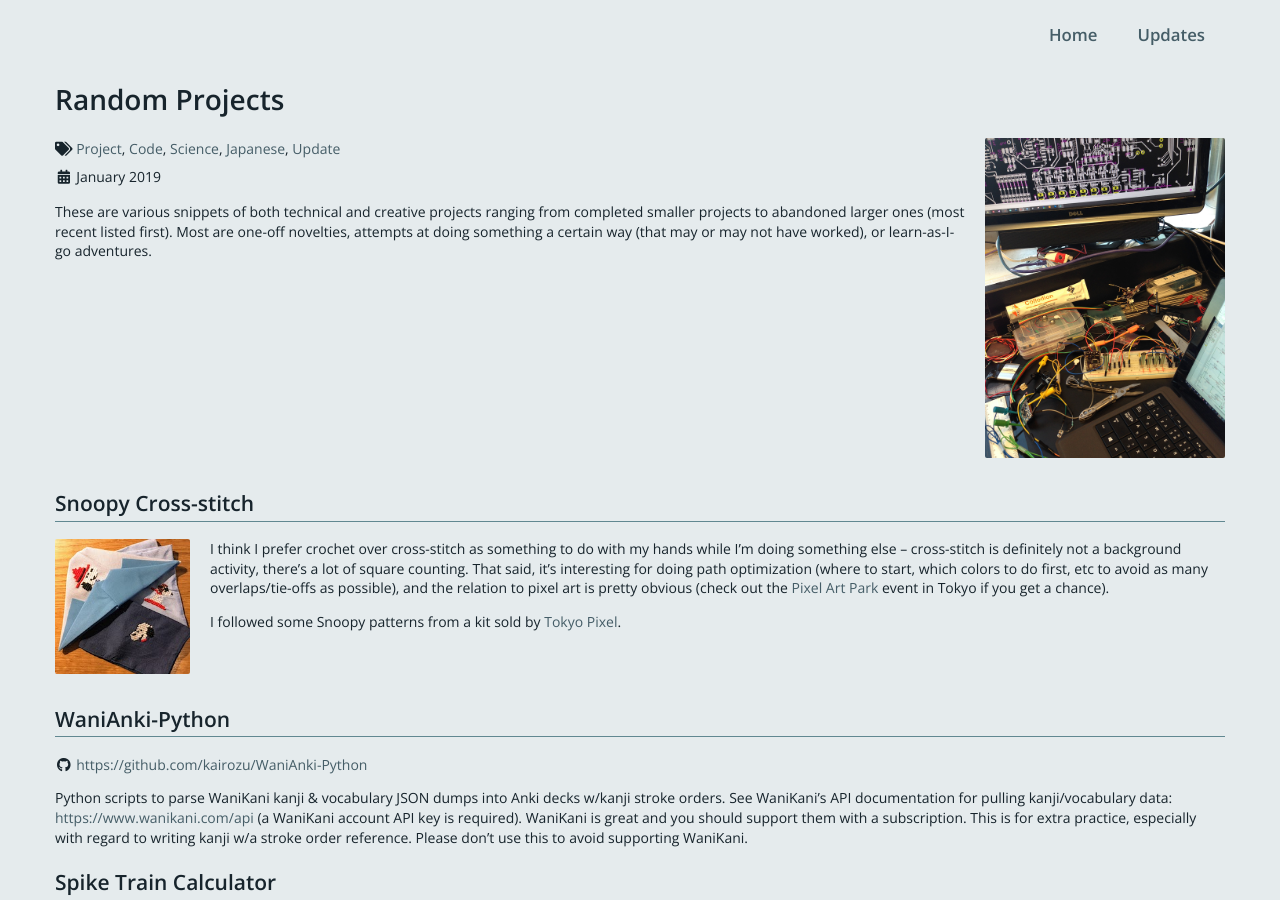
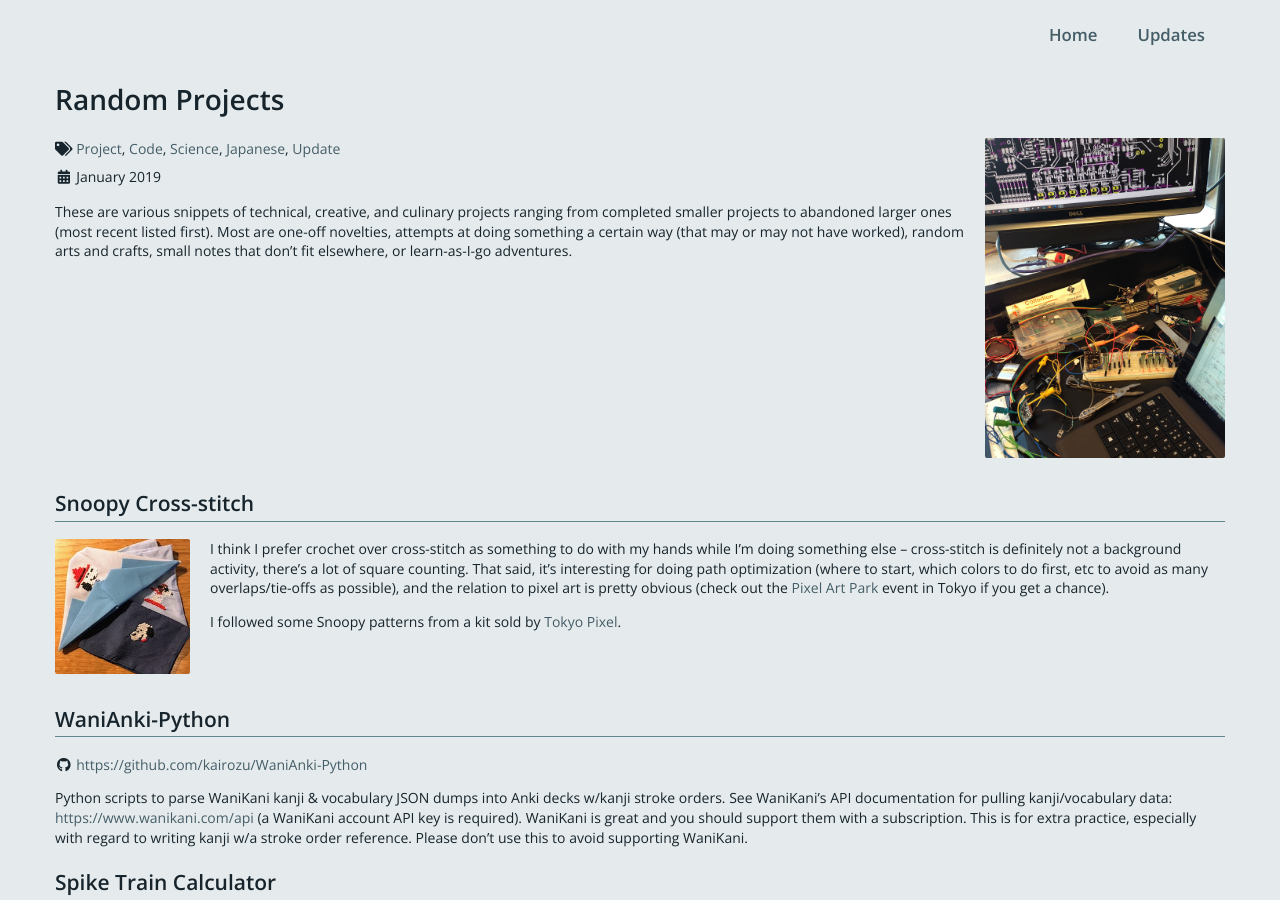
Before and after one commit to kairozu/kairozu.github.io, a Jekyll site: the page built from updates/_posts/2019-01-16-randomprojects.md, in a window 1280 px wide and 900 px high. Built offline with Jekyll 4.4.1, drawn with Linux system fonts in a browser that asks for light colours; nearby versions of some CDN libraries.

Commit message:
Update 2019-01-16-randomprojects.md

```diff
--- a/updates/_posts/2019-01-16-randomprojects.md
+++ b/updates/_posts/2019-01-16-randomprojects.md
@@ -6,7 +6,7 @@ hasimg: /images/randomprojects.png
 imgwidth: 240
 tags: project code science japanese update
 ---
-These are various snippets of both technical and creative projects ranging from completed smaller projects to abandoned larger ones (most recent listed first). Most are one-off novelties, attempts at doing something a certain way (that may or may not have worked), or learn-as-I-go adventures.
+These are various snippets of technical, creative, and culinary projects ranging from completed smaller projects to abandoned larger ones (most recent listed first). Most are one-off novelties, attempts at doing something a certain way (that may or may not have worked), random arts and crafts, small notes that don't fit elsewhere, or learn-as-I-go adventures.
 
 <div class="spacerClear"></div>
 
```
